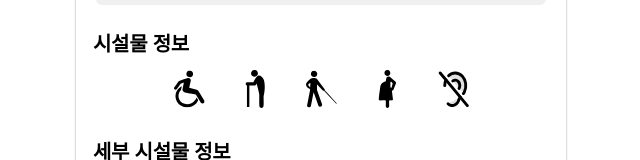
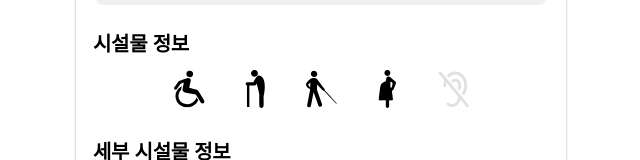
Before and after one commit to 9oormthon-univ/2024_DANPOONG_TEAM_16_FE1, a React (Vite) app in the folder MOHAENG/: page /place-detail in a window 1280 px wide. Shown: the part 553-713 px from the top of the page, without its empty margins (319-959 px from the left). Built offline with nearby package versions, Linux system fonts and the light colour scheme; a web font is replaced by a local one.

Commit message:
🐛 청각장애 아이콘 stroke 속성으로 변경

```diff
--- a/MOHAENG/src/components/PlaceDetail/FacilityIcons/FacilityIcon.jsx
+++ b/MOHAENG/src/components/PlaceDetail/FacilityIcons/FacilityIcon.jsx
@@ -44,7 +44,7 @@ const FacilityIcons = ({
             active: stroller || lactationRoom || babySpareChair,
         },
         {
-            icon: <IcDeaf fill={signGuide || videoGuide || hearingHandicapEtc ? 'black' : '#E0E0E0'} />,
+            icon: <IcDeaf stroke={signGuide || videoGuide || hearingHandicapEtc ? 'black' : '#E0E0E0'} />,
             label: '청각 장애',
             active: signGuide || videoGuide || hearingHandicapEtc,
         },
```
